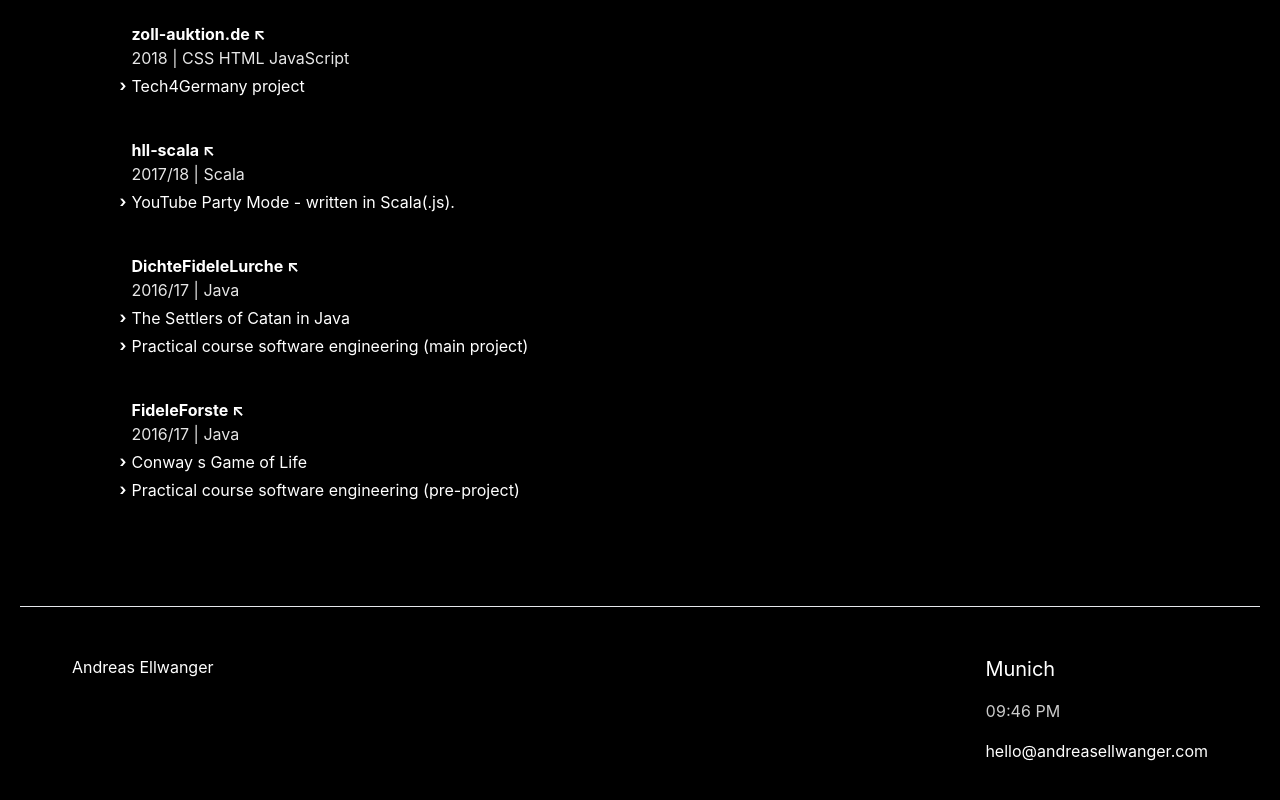
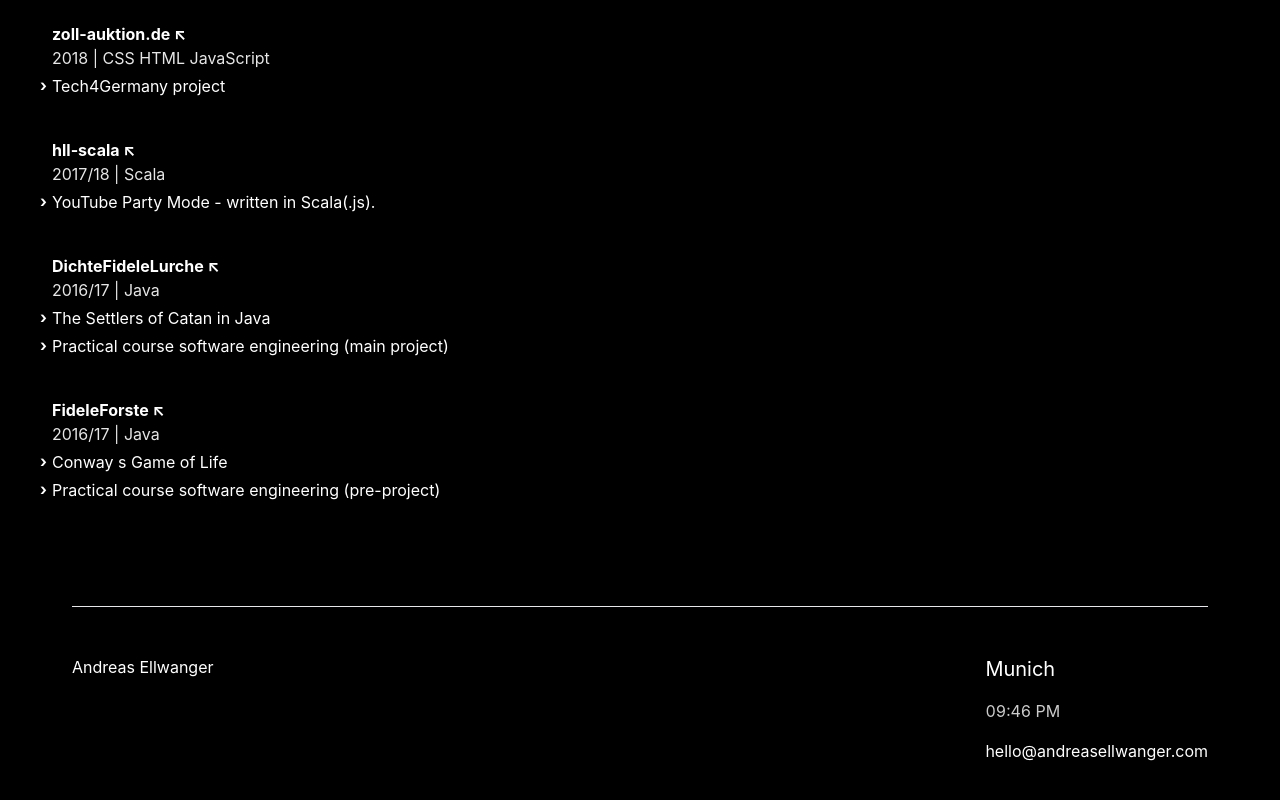
Before and after one commit to ndrsllwngr/andreasellwanger.com, a Next.js app: page /projects in a window 1280 px wide. Shown: the part 922-1722 px from the top of the page. Built offline with nearby package versions, Linux system fonts and the light colour scheme.

Commit message:
Fix projects

```diff
--- a/components/footer.tsx
+++ b/components/footer.tsx
@@ -10,9 +10,9 @@ const Footer = () => {
     return () => {}
   }, [])
   return (
-    <footer className="bg-accent-1 border-accent-2 border-t">
-      <Container>
-        <div className="mx-auto w-full max-w-7xl flex-row px-4 sm:px-6 lg:px-8">
+    <Container>
+      <div className="mx-auto w-full max-w-7xl flex-row px-4 sm:px-6 lg:px-8">
+        <footer className="bg-accent-1 border-accent-2 border-t">
           <div className="my-12 flex flex-grow flex-row items-start justify-between">
             <div>Andreas Ellwanger</div>
             <div className="flex flex-row items-center justify-center">
@@ -30,9 +30,9 @@ const Footer = () => {
               </div>
             </div>
           </div>
-        </div>
-      </Container>
-    </footer>
+        </footer>
+      </div>
+    </Container>
   )
 }
 
--- a/components/old-panel.home.tsx
+++ b/components/old-panel.home.tsx
@@ -13,7 +13,7 @@ const PanelHome = () => {
                 working on{' '}
                 <a
                   href="https://www.celonis.com/intelligent-business-cloud/event-collection"
-                  className="font-bold hover:text-blue-700"
+                  className="font-bold opacity-80 hover:opacity-100"
                 >
                   Event Collection
                 </a>
@@ -22,13 +22,6 @@ const PanelHome = () => {
               <p className="mt-4 text-lg leading-6">Previously Aiderly and Tech4Germany.</p>
             </div>
           </div>
-          {/*<div className="-mt-6 aspect-w-5 aspect-h-3 md:aspect-w-2 md:aspect-h-1">*/}
-          {/*  <img*/}
-          {/*    className="transform translate-x-6 translate-y-6 rounded-md object-cover object-left-top sm:translate-x-16 lg:translate-y-20"*/}
-          {/*    src="https://tailwindui.com/img/component-images/full-width-with-sidebar.jpg"*/}
-          {/*    alt="App screenshot"*/}
-          {/*  />*/}
-          {/*</div>*/}
         </div>
       </div>
     </div>
@@ -39,7 +32,7 @@ export default PanelHome
 
 const HeroLink = ({ children, href }: { children: string; href: string }) => {
   return (
-    <a href={href} className="font-bold hover:text-blue-700">
+    <a href={href} className="font-bold opacity-80 hover:opacity-100">
       {children}
     </a>
   )
--- a/pages/projects.tsx
+++ b/pages/projects.tsx
@@ -19,9 +19,10 @@ const ProjectsPage = () => {
           content="Andreas is a Software Engineer at Celonis and studies Computer Science at LMU Munich. He graduated in April 2018 at the LMU Munich with a Bachelor of Science in Media Informatics and Human-Computer Interaction."
         />
       </Head>
-      <Container>
+      <Container className={'min-h-screen'}>
         <NavBar />
-        <section className="mx-auto flex max-w-7xl flex-col justify-center px-4 px-4 py-16 pb-16 sm:px-6 lg:px-8">
+        <div className={'flex-grow'}>
+          <section className="container mx-auto flex max-w-7xl flex-col items-start px-4 py-16 sm:px-6 lg:px-8">
             <h1 className="mb-12 font-sans text-lg font-bold leading-tight tracking-wide md:text-4xl">
               <span className="opacity-90">Passion projects and fun little experiments</span>
             </h1>
@@ -29,6 +30,7 @@ const ProjectsPage = () => {
               <Project {...project} className="pb-10" key={i} />
             ))}
           </section>
+        </div>
         <Footer />
       </Container>
     </Layout>
```
Lines whose indentation alone changed are shown as unchanged.
